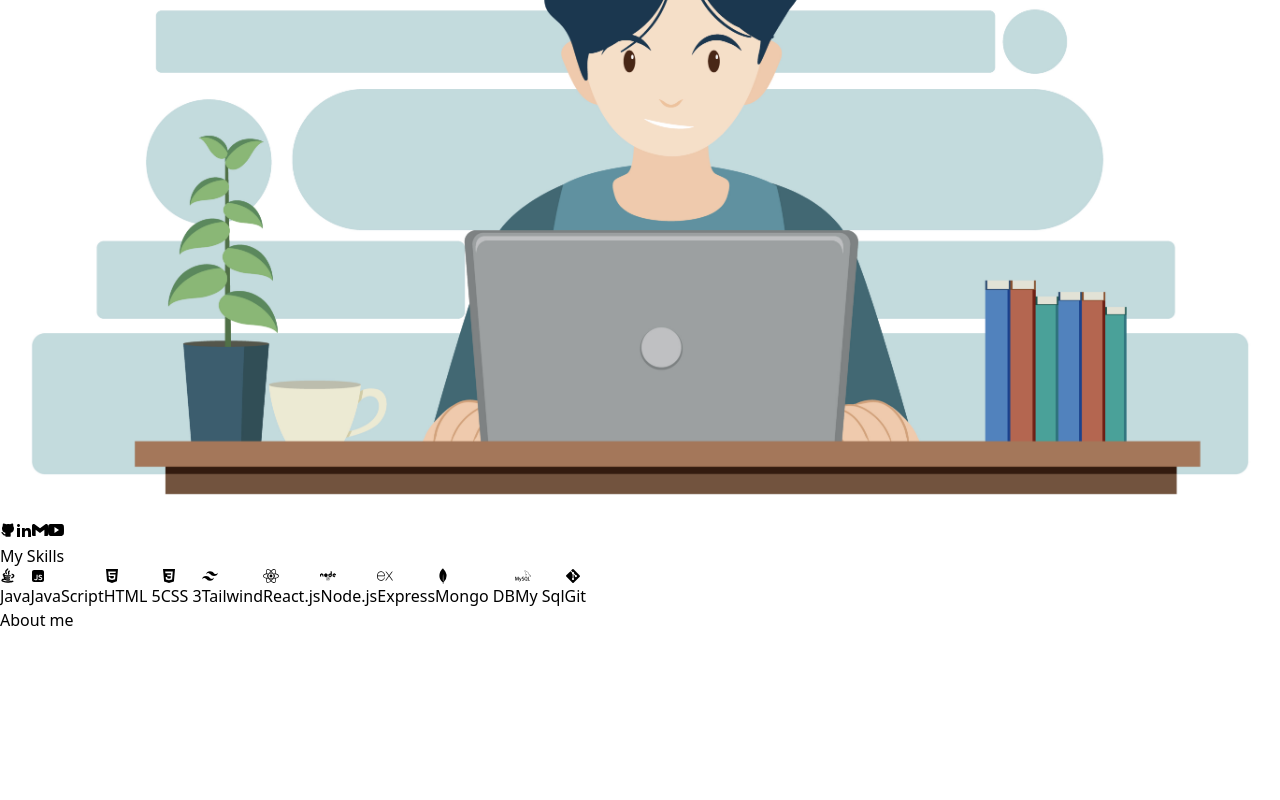
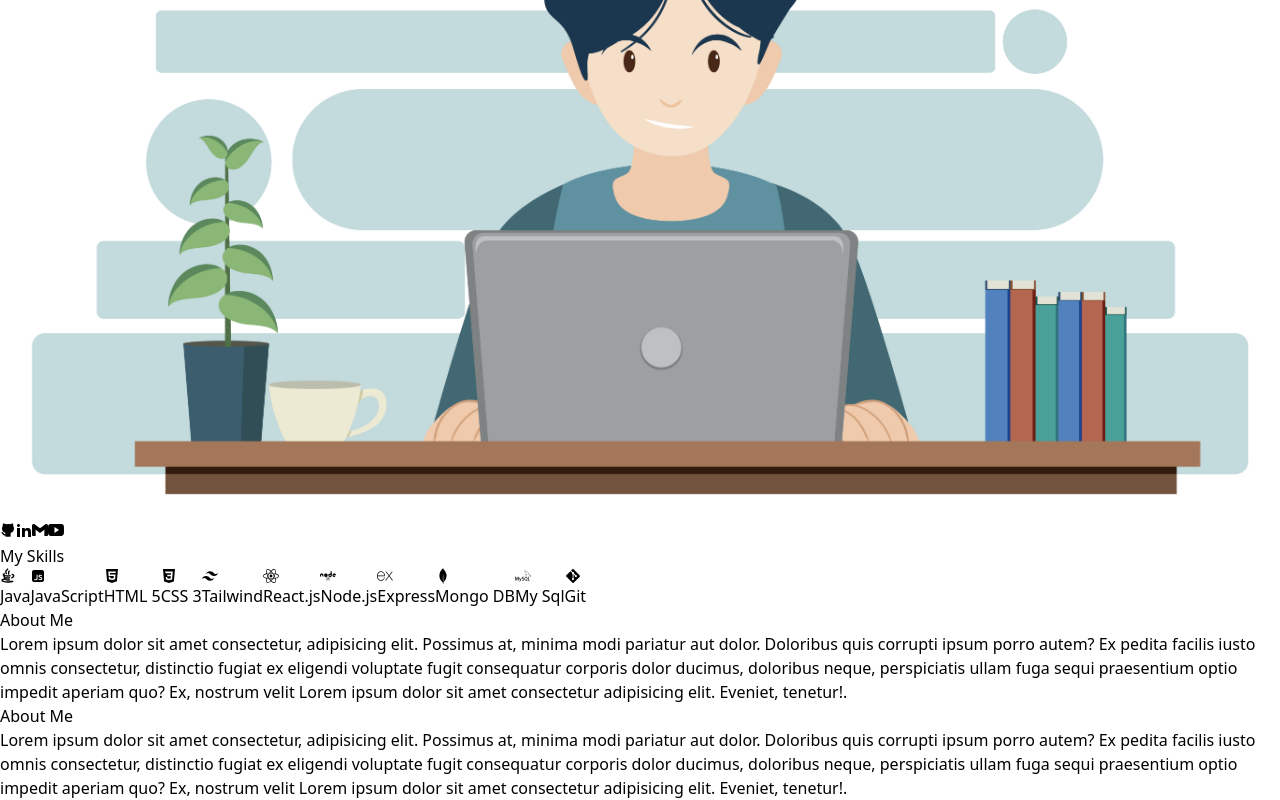
Before and after one commit to Anuraga-Sahoo/Portfolio, a React (Vite) app: page / in a window 1280 px wide. Shown: the part 2140-2940 px from the top of the page. Before the commit the page ends 2772 px from the top, so only its background shows below. Built offline with nearby package versions, Linux system fonts and the light colour scheme.

Commit message:
about me add

```diff
--- a/src/components/Aboutme.jsx
+++ b/src/components/Aboutme.jsx
@@ -4,7 +4,19 @@ const Aboutme = () => {
   return (
     <>
       <div>
-        <div className="card">About me</div>
+        <div className="card h-[80vh] w-[96vw] flex justify-around mt-[5rem]">
+          <div className='bg-black h-[80vh] w-[50rem] flex justify-center items-center rounded-tl-[4rem] rounded-br-[4rem]'>
+          <div className='border-[2px] border-solid border-white h-[20rem] w-[40rem] mt-[3rem] mb-5 text-white flex justify-around items-center flex-col p-8 rounded-tr-[4rem] rounded-bl-[4rem]'>
+            <h2 className='m-0 font-bold text-10 text-3xl'>About Me</h2>
+            <p>Lorem ipsum dolor sit amet consectetur, adipisicing elit. Possimus at, minima modi pariatur aut dolor. Doloribus quis corrupti ipsum porro autem? Ex pedita facilis iusto omnis consectetur, distinctio fugiat ex eligendi voluptate fugit consequatur corporis dolor ducimus, doloribus neque, perspiciatis ullam fuga sequi praesentium optio impedit aperiam quo? Ex, nostrum velit Lorem ipsum dolor sit amet consectetur adipisicing elit. Eveniet, tenetur!.</p>
+
+          </div>
+          </div>
+          <div className='border-[2px] border-solid border-black h-[20rem] w-[40rem] mt-[12rem] mb-5 text-black flex justify-around items-center flex-col p-8 rounded-tl-[4rem] rounded-br-[4rem]'>
+          <h2 className='m-0 font-bold text-10 text-3xl'>About Me</h2>
+          <p>Lorem ipsum dolor sit amet consectetur, adipisicing elit. Possimus at, minima modi pariatur aut dolor. Doloribus quis corrupti ipsum porro autem? Ex pedita facilis iusto omnis consectetur, distinctio fugiat ex eligendi voluptate fugit consequatur corporis dolor ducimus, doloribus neque, perspiciatis ullam fuga sequi praesentium optio impedit aperiam quo? Ex, nostrum velit Lorem ipsum dolor sit amet consectetur adipisicing elit. Eveniet, tenetur!.</p>
+          </div>
+        </div>
       </div>
     </>
   )
--- a/src/components/Button.jsx
+++ b/src/components/Button.jsx
@@ -15,8 +15,8 @@ const Button = ({icon,socialLink, link, flag, name}) => {
 
       <button
       // onClick={handleBtn}
-       className={`${flag ? "h-10 w-10" : "h-[6rem] w-[6rem]" } m-2 border-solid border-2 border-black rounded-md flex justify-center items-center flex-col hover:bg-black hover:text-white`} >
-        <Link to={`${link}`} target='_blank'>{icon}{name}</Link>
+       className={`${flag ? "h-10 w-10" : "h-[6rem] w-[6rem]" } m-2 border-solid border-2 border-black rounded-md  hover:bg-black hover:text-white`} >
+        <Link to={`${link}`} target='_blank' className='flex justify-center items-center flex-col'>{icon}{name}</Link>
 
         </button>
 
```
Also changed, not shown: src/components/SkilsBtn.jsx (+10 -10 lines).
